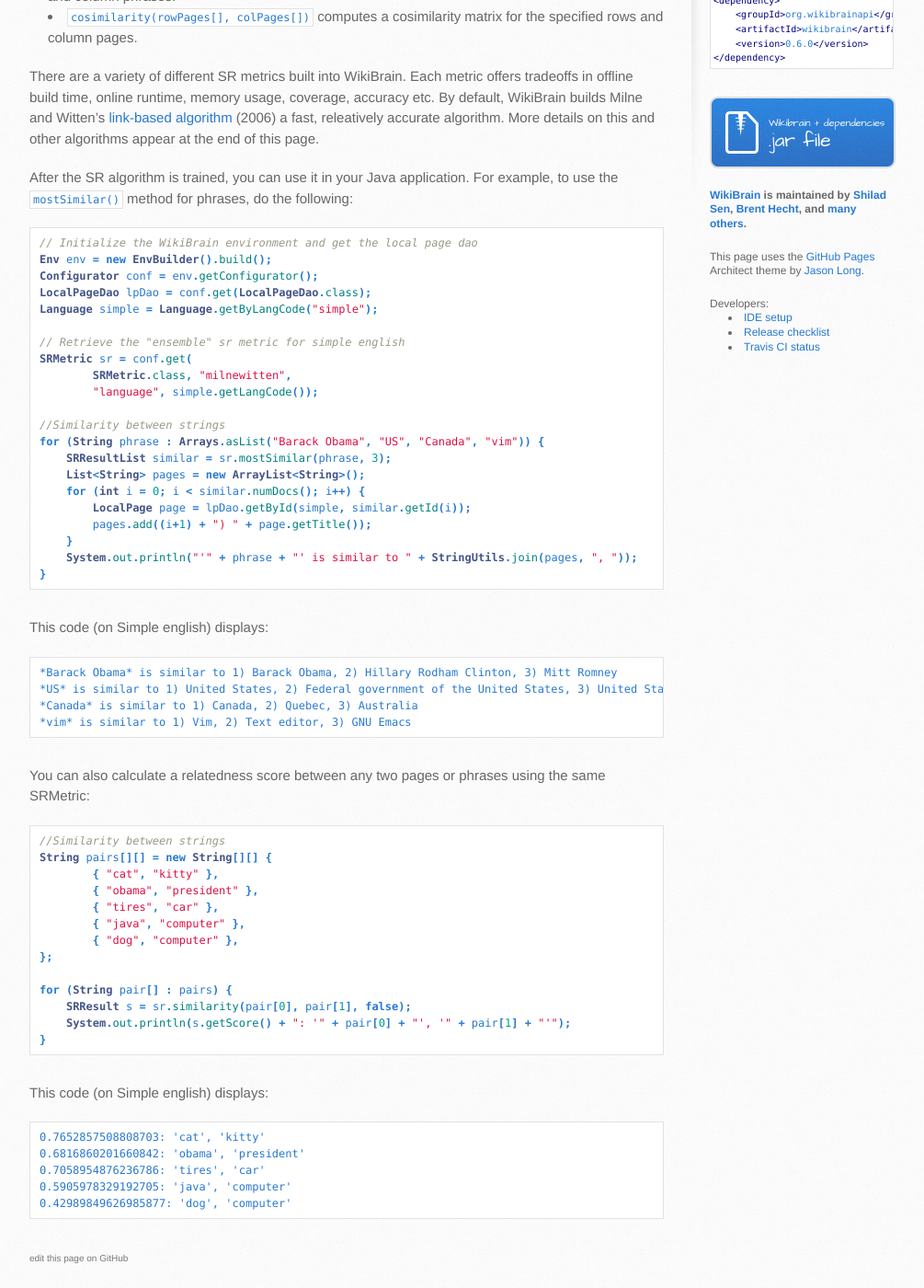
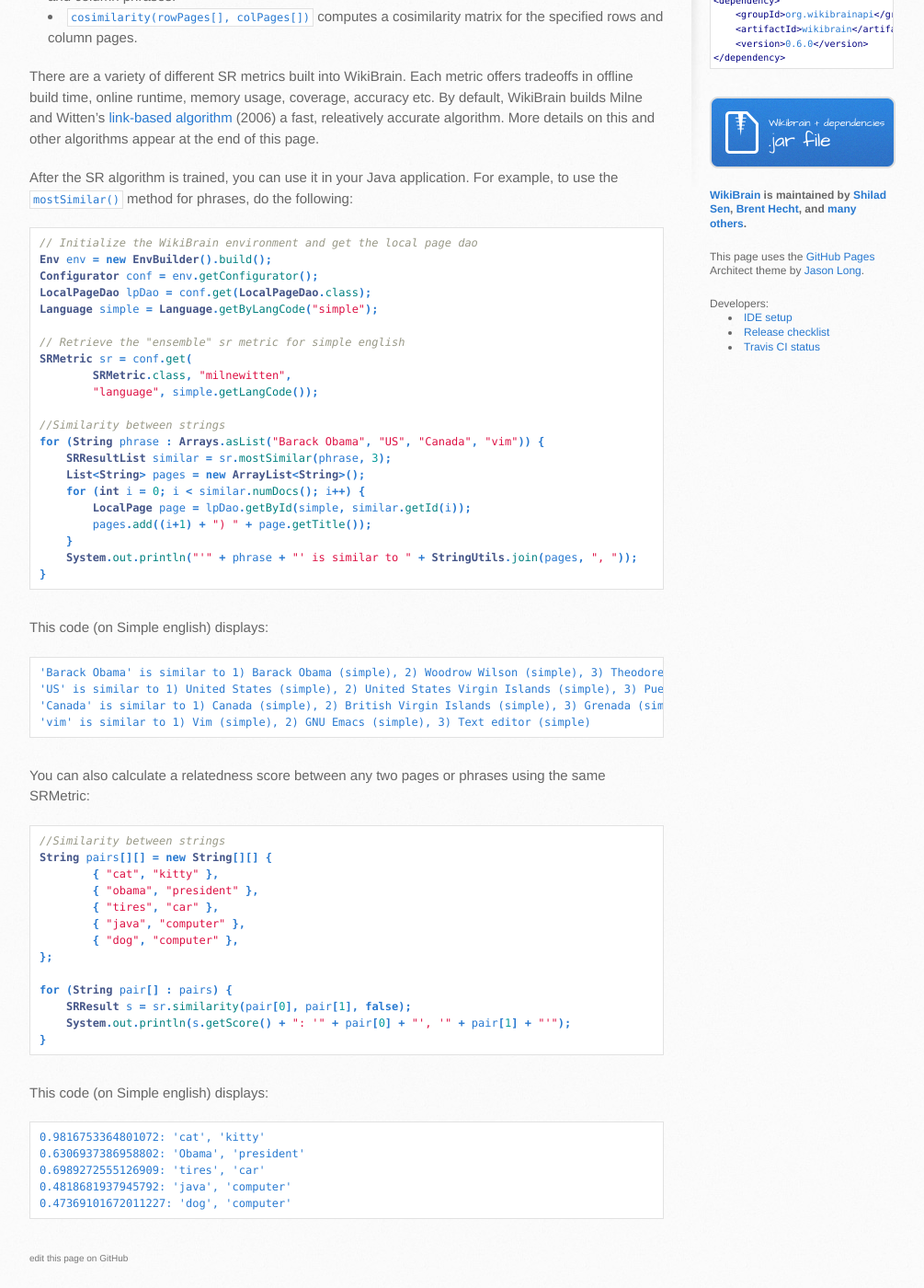
Before and after one commit to shilad/wikibrain, a Jekyll site: the page built from tutorial/sr.md, in a window 1280 px wide and 1400 px high, scrolled down 499 px. Shown: the whole window at 92% size, without its empty margins (138-1143 px from the left). Built offline with Jekyll 4.4.1, drawn with Linux system fonts in a browser that asks for light colours; nearby versions of some CDN libraries; Markdown is read by kramdown in place of the engine named in the settings.

Commit message:
Update sr.md

````diff
--- a/tutorial/sr.md
+++ b/tutorial/sr.md
@@ -49,10 +49,10 @@
 This code (on Simple english) displays:
 
 ```
-*Barack Obama* is similar to 1) Barack Obama, 2) Hillary Rodham Clinton, 3) Mitt Romney
-*US* is similar to 1) United States, 2) Federal government of the United States, 3) United States Constitution
-*Canada* is similar to 1) Canada, 2) Quebec, 3) Australia
-*vim* is similar to 1) Vim, 2) Text editor, 3) GNU Emacs
+'Barack Obama' is similar to 1) Barack Obama (simple), 2) Woodrow Wilson (simple), 3) Theodore Roosevelt (simple)
+'US' is similar to 1) United States (simple), 2) United States Virgin Islands (simple), 3) Puerto Rico (simple)
+'Canada' is similar to 1) Canada (simple), 2) British Virgin Islands (simple), 3) Grenada (simple)
+'vim' is similar to 1) Vim (simple), 2) GNU Emacs (simple), 3) Text editor (simple)
 ```
 
 You can also calculate a relatedness score between any two pages or phrases using the same SRMetric:
@@ -76,9 +76,9 @@
 This code (on Simple english) displays:
 
 ```
-0.7652857508808703: 'cat', 'kitty'
-0.6816860201660842: 'obama', 'president'
-0.7058954876236786: 'tires', 'car'
-0.5905978329192705: 'java', 'computer'
-0.42989849626985877: 'dog', 'computer'
+0.9816753364801072: 'cat', 'kitty'
+0.6306937386958802: 'Obama', 'president'
+0.6989272555126909: 'tires', 'car'
+0.4818681937945792: 'java', 'computer'
+0.47369101672011227: 'dog', 'computer'
 ```
````
